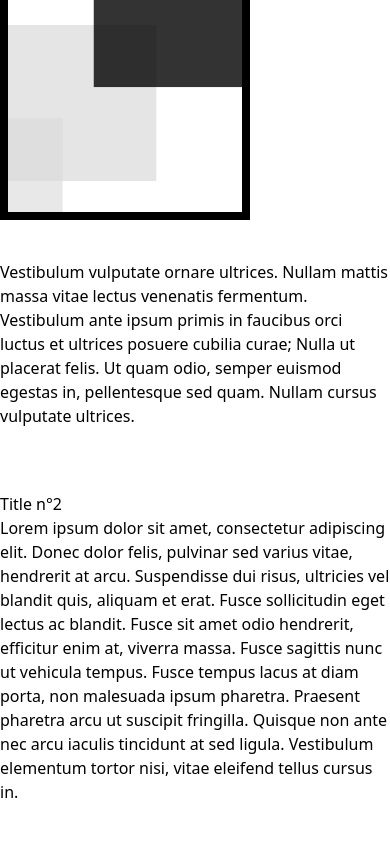
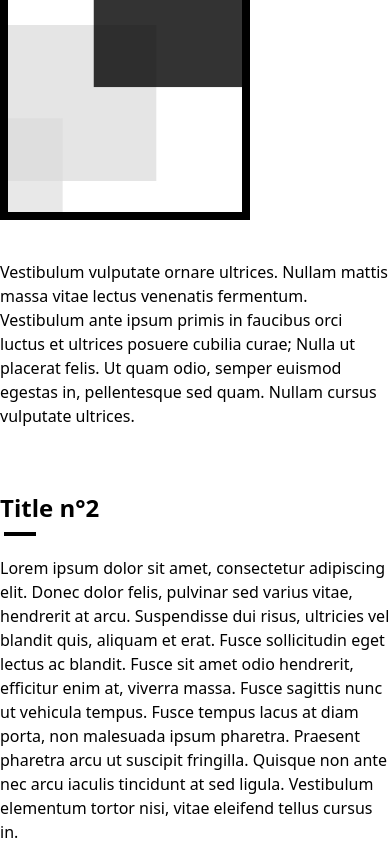
Before and after one commit to thibault-poire/jubilant-guacamole, a SvelteKit app: page /examples in a window 390 px wide. Shown: the part 660-1504 px from the top of the page. Before the commit the page ends 1464 px from the top, so only its background shows below. Built offline with nearby package versions, Linux system fonts and the light colour scheme.

Commit message:
feat: add a11y error to test lighthouse ci (#8)
* feat: add a11y error to test lighthouse ci

* feat: add mobile workflow

```diff
--- a/src/routes/examples/+page.svelte
+++ b/src/routes/examples/+page.svelte
@@ -27,7 +27,7 @@
 </article>
 
 <article class="mt-16">
-	<Title level={4}>Title n°2</Title>
+	<Title level={3}>Title n°2</Title>
 
 	<p>
 		Lorem ipsum dolor sit amet, consectetur adipiscing elit. Donec dolor felis, pulvinar sed varius
```
